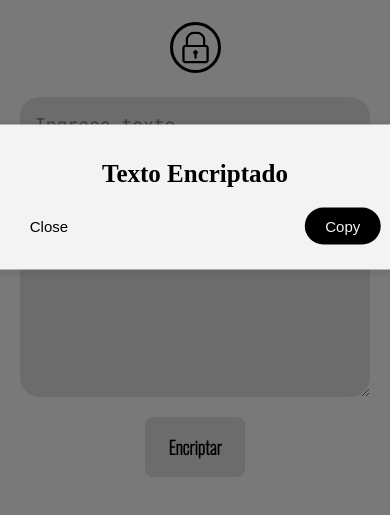
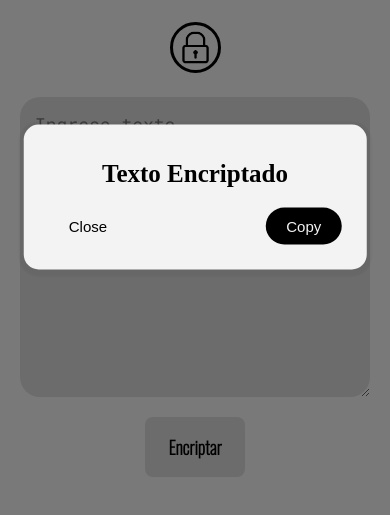
Before and after one commit to Craimi/Encriptador-Desencriptador, a plain HTML site: page index.html in a window 390 px wide. Both pictures are taken after a click on the button "Encriptar". Shown: the part 225-740 px from the top of the page. Drawn offline with nearby package versions, Linux system fonts and the light colour scheme.

Commit message:
Update style.css
Modified popup window width for smaller devices

```diff
--- a/style.css
+++ b/style.css
@@ -230,6 +230,10 @@ main{
     .title #main-subtitle {
         font-size: 30px;
     }
+
+    .popup .popup-content{
+        width: 75%;
+    }
 }
 
 @media only screen and (max-width: 767px) {
@@ -266,6 +270,10 @@ main{
         font-size: 24px;
     }
 
+    .popup .popup-content{
+        width: 75%;
+    }
+
     .toggle {
         height: 60px;
         width: 60px;
```
